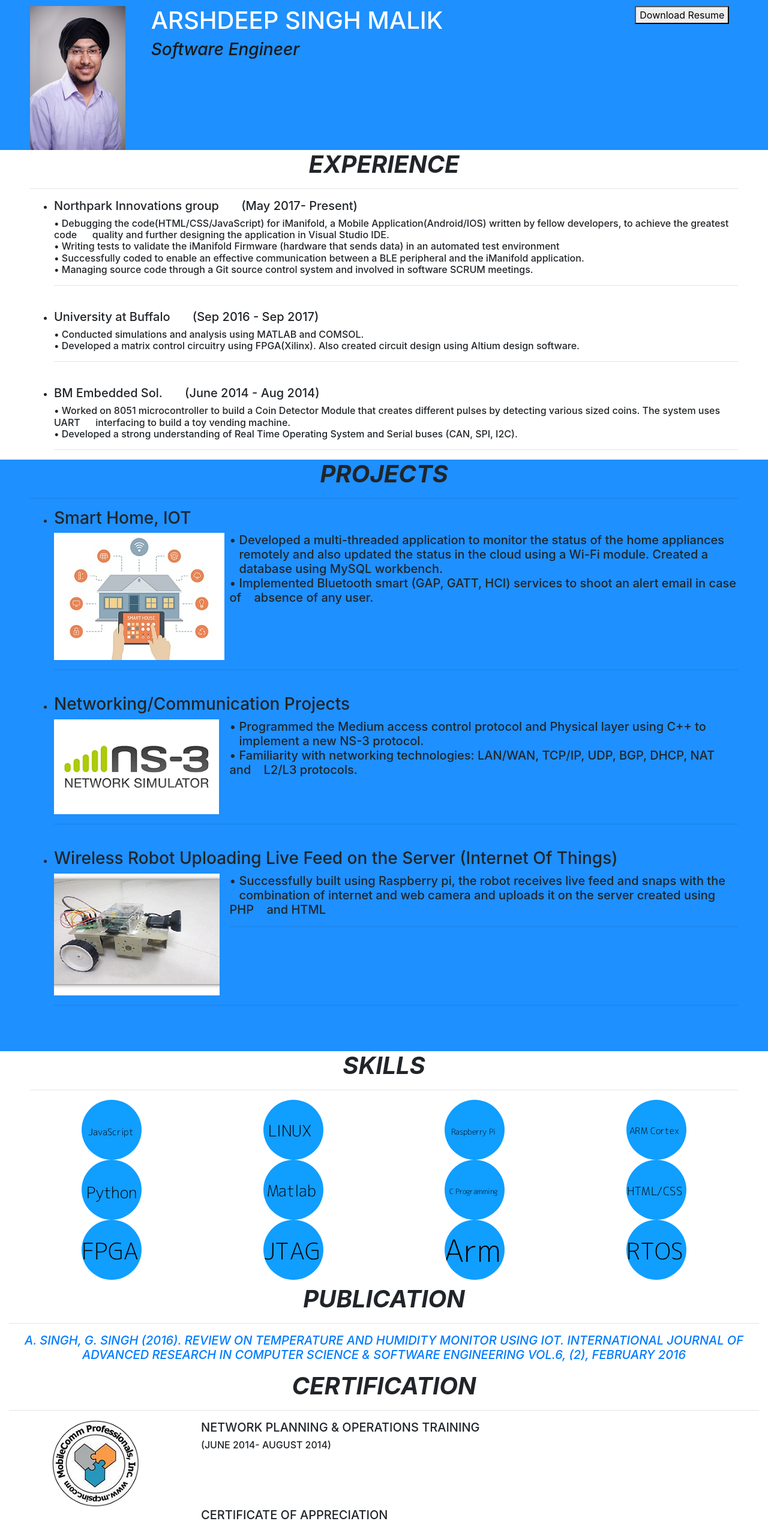
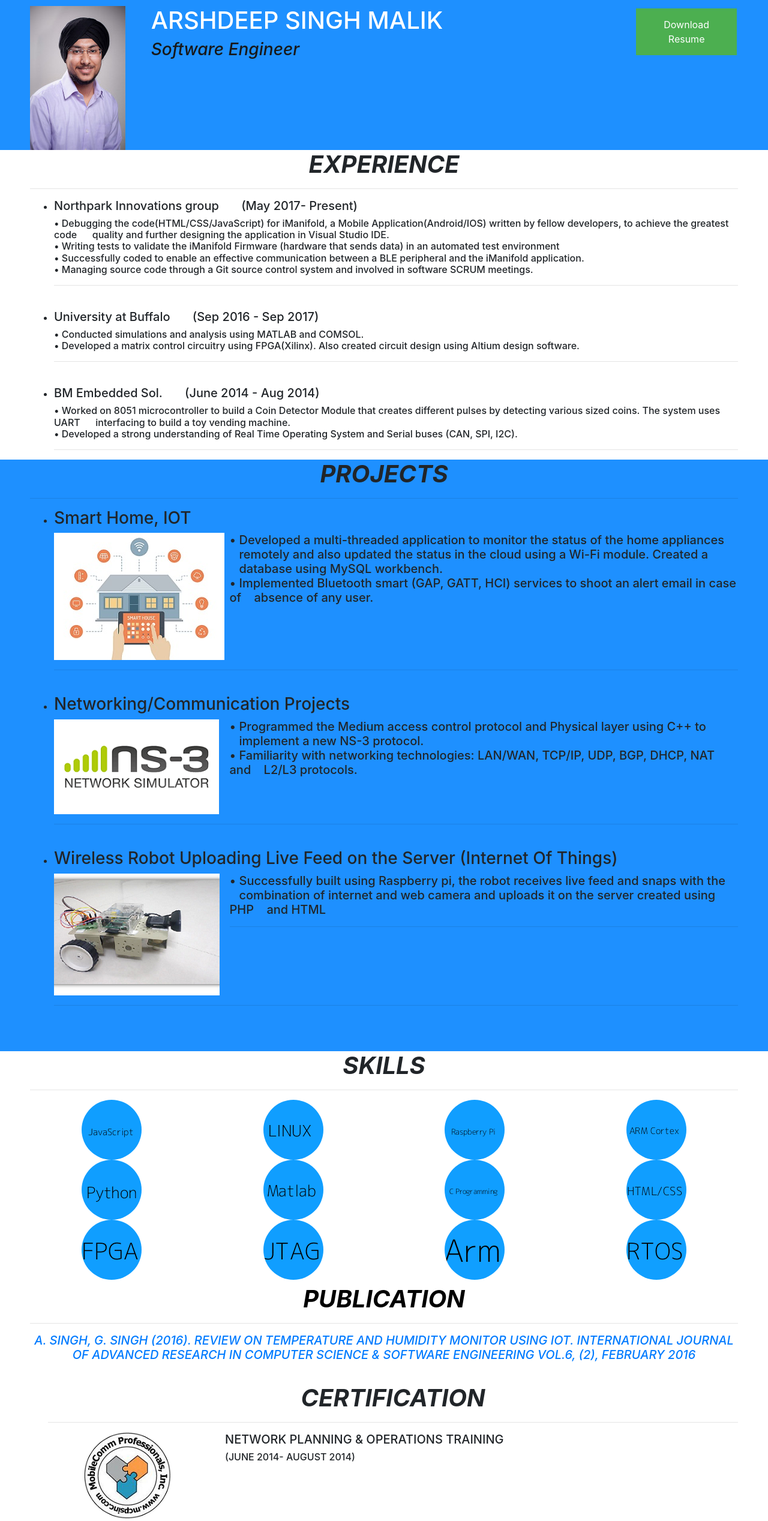
Before and after one commit to arshdeepmalik/Portfolio, a plain HTML site: page index.html in a window 1280 px wide. Shown: the top 2535 px of the page at 60% size. Drawn offline with nearby package versions, Linux system fonts and the light colour scheme.

Commit message:
Update styles.css

```diff
--- a/css/styles.css
+++ b/css/styles.css
@@ -52,3 +52,27 @@
 	padding-right: 50px;
 	padding-left: 50px;
 }
+
+.publication-section{
+	color: black;
+	padding-right: 50px;
+	padding-left: 50px;
+}
+
+.certi-section{
+	padding-right: 50px;
+	padding-left: 80px;
+	padding-top: 20px;
+}
+.button {
+    background-color: #4CAF50; /* Green */
+    border: none;
+    color: white;
+    padding: 15px 32px;
+    text-align: center;
+    text-decoration: none;
+    display: inline-block;
+    font-size: 16px;
+    margin: 4px 2px;
+    cursor: pointer;
+}
```
